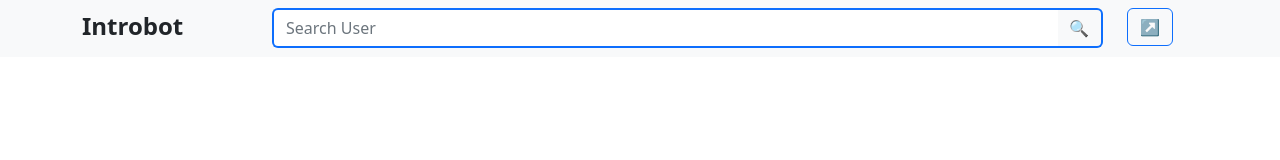
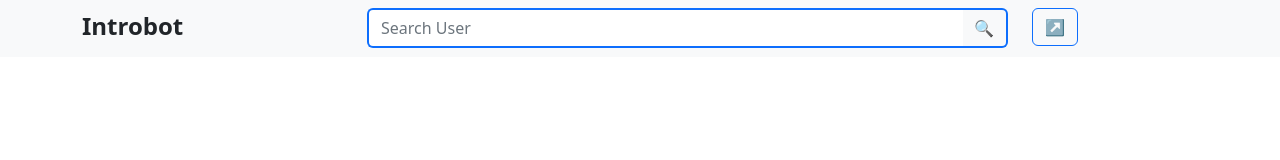
Before and after one commit to manishshahi1/template, a plain HTML site: page dashboard.html in a window 1280 px wide. Drawn offline with nearby package versions, Linux system fonts and the light colour scheme.

Commit message:
changes final in layout

```diff
--- a/dashboard.html
+++ b/dashboard.html
@@ -24,10 +24,10 @@
     <div class="container-fluid bg-light p-2">
       <div class="container">
         <div class="row">
-          <div class="col-2">
+          <div class="col-3">
             <h4 class="mt-1"><b>Introbot</b></h4>
           </div>
-          <div class="col-9">
+          <div class="col-7">
             <form action="/search/" class="mx-auto" role="search">
               <div class="input-group">
                 <input
@@ -47,8 +47,8 @@
               </div>
             </form>
           </div>
-          <div class="col-1">
-            <a class="btn btn-outline-primary bg-gradient">↗️</a>
+          <div class="col-2">
+            <a class="btn btn-outline-primary" href="/logout">↗️</a>
           </div>
         </div>
       </div>
```
